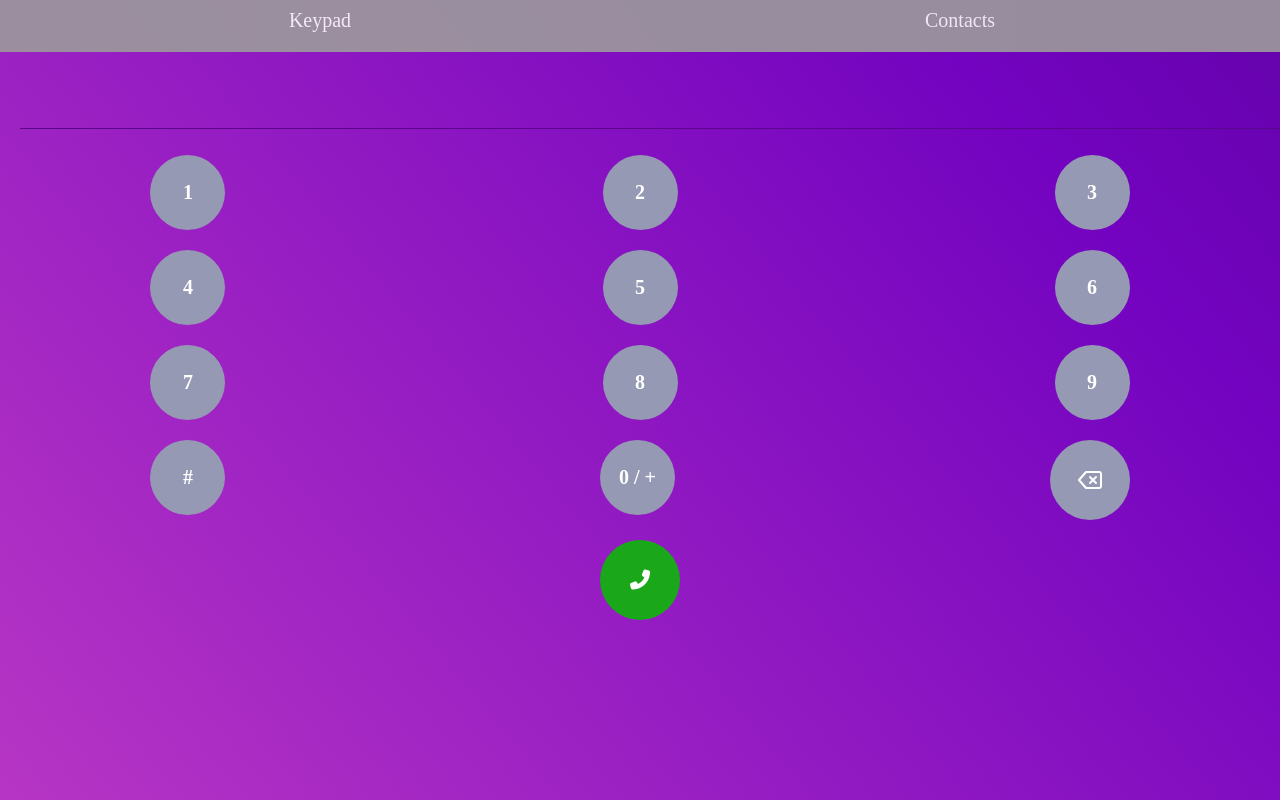
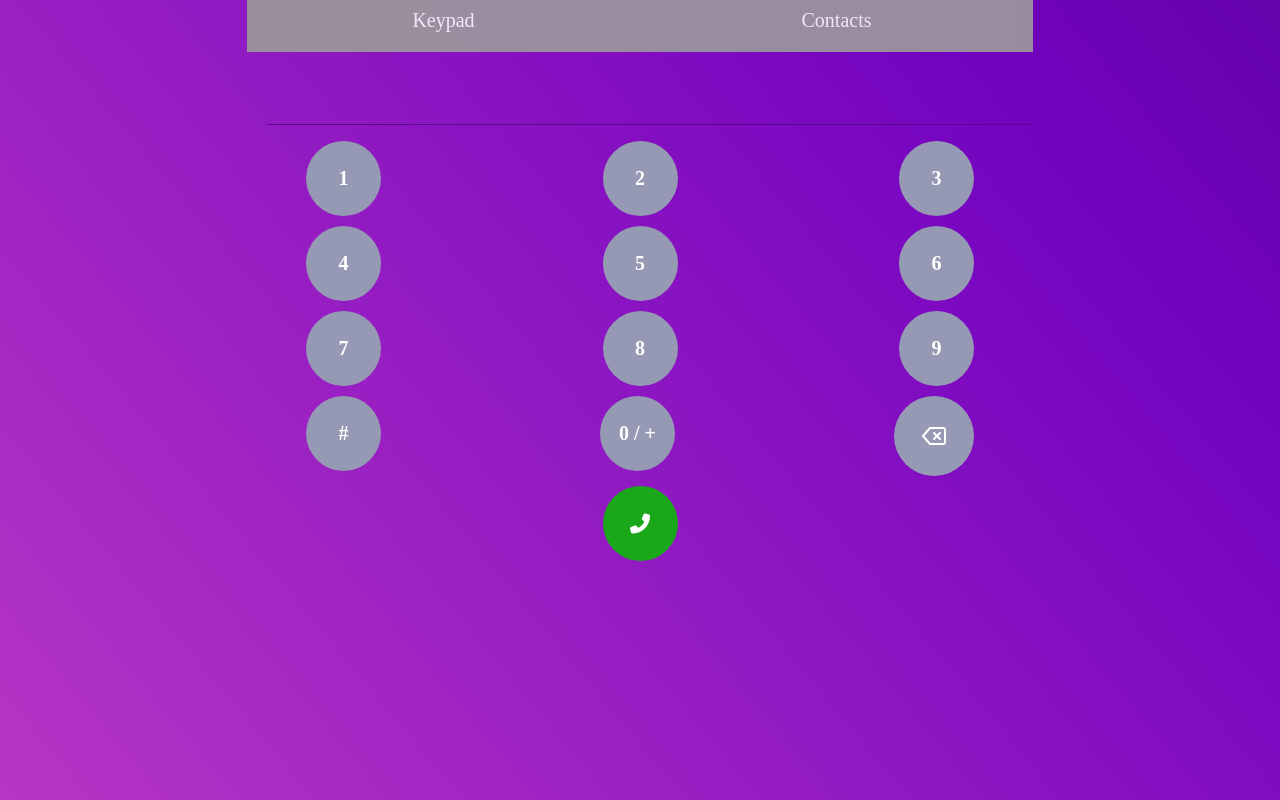
Before and after one commit to FendShooter/Phone, a plain HTML site: page index.html in a window 1280 px wide. Drawn offline with Linux system fonts and the light colour scheme; no server answers.

Commit message:
this update media queries

```diff
--- a/css/style.css
+++ b/css/style.css
@@ -5,6 +5,13 @@
     background-position: center; }
   100% {
     background-position: right; } }
+@keyframes popup-anim {
+  0% {
+    opacity: 0.5; }
+  50% {
+    opacity: 0.3; }
+  100% {
+    opacity: 0.5; } }
 *,
 *::before,
 *::after {
@@ -16,19 +23,31 @@ html {
   font-size: 62.5%;
   height: 100%; }
 
+img {
+  width: 76%;
+  height: auto; }
+
 body {
-  grid-template-areas: "container";
-  height: 100vh;
+  height: 100%;
   background: #03001e;
   /* fallback for old browsers */
   background: -webkit-linear-gradient(40deg, #ee5fc8, #7303c0, #03001e);
   /* Chrome 10-25, Safari 5.1-6 */
   background-size: 400%;
   animation: bg-anim 25s alternate infinite; }
+  @media screen and (min-width: 786px) {
+    body {
+      display: grid;
+      grid-template-areas: "c" "c" "c";
+      margin: 0 auto; } }
 
 .container {
-  max-width: 100vw;
-  height: 100%; }
+  position: relative; }
+  @media screen and (min-width: 786px) {
+    .container {
+      max-width: 786px;
+      margin: 0 auto;
+      grid-area: c; } }
 
 .header {
   display: flex;
@@ -38,6 +57,15 @@ body {
   justify-content: center;
   align-items: center;
   margin-bottom: 3rem; }
+
+.popup {
+  position: absolute;
+  top: 5.5rem;
+  left: 2rem;
+  color: #fff;
+  font-size: 1.7rem;
+  letter-spacing: 2px;
+  animation: popup-anim 800ms alternate infinite both; }
 
 .tab {
   flex: 1;
@@ -57,7 +85,7 @@ body {
   position: absolute;
   top: 6.9rem;
   left: 0;
-  z-index: 5; }
+  z-index: 10; }
 
 .sectionB:target {
   display: block; }
@@ -66,7 +94,7 @@ body {
   width: 95%;
   height: 100vh;
   margin: 0 auto;
-  overflow: scroll; }
+  overflow-y: scroll; }
 
 .contacts {
   margin: 2rem;
@@ -97,20 +125,21 @@ body {
 .section {
   width: 90vw;
   margin: 0 auto; }
-  .section:nth-of-type(1) {
-    position: relative; }
-  .section:nth-of-type(2) {
-    margin-top: 2rem; }
+  @media screen and (min-width: 786px) {
+    .section {
+      max-width: 786px;
+      margin: 0 auto;
+      grid-area: c; } }
 
 .form-group {
   display: flex;
   width: 100%;
   overflow: hidden; }
   .form-group:nth-of-type(2) {
-    margin: 1.3rem 0; }
+    margin: 0.8rem 0; }
 .form-control, .form-control-search {
   flex: 1 1 100%;
-  padding: 1.2rem;
+  padding: 1rem;
   background: transparent;
   border: none;
   border-bottom: 1px solid #5b078b;
@@ -124,10 +153,6 @@ body {
   .form-control-search::placeholder {
     color: rgba(153, 153, 153, 0.274);
     font-size: 3rem; }
-
-img {
-  width: 76%;
-  height: auto; }
 
 .label {
   flex: 0 0 84px;
@@ -178,14 +203,14 @@ img {
     margin: 0 auto;
     display: flex;
     justify-content: space-between;
-    margin-bottom: 2rem; }
+    margin-bottom: 1rem; }
 
 .dial-btn {
   background: #1aa81a !important; }
 
 .padCall {
-  width: 8rem;
-  height: 8rem;
+  width: 7.5rem;
+  height: 7.5rem;
   display: grid;
   font-size: 2rem;
   border-radius: 50%;
@@ -213,13 +238,4 @@ img {
   display: flex;
   justify-content: center; }
 
-.popup {
-  position: absolute;
-  top: 5.5rem;
-  left: 2rem;
-  color: #fff;
-  font-size: 1.7rem;
-  letter-spacing: 2px;
-  animation: anim 800ms alternate infinite both; }
-
 /*# sourceMappingURL=style.css.map */
--- a/index.html
+++ b/index.html
@@ -13,6 +13,7 @@
   </head>
   <body>
     <div class="container">
+      <div class="popup"></div>
       <header class="header">
 
         <a href="#dial" class="dial tab">Keypad</a>
@@ -26,7 +27,7 @@
               <img src="" class="photo d-none" alt="Country Flag" />
             </label>
             <input type="tel" class="form-control jsDisplay" />
-            <div class="popup"></div>
+
           </div>
           <div class="form-group">
           </div>
```
